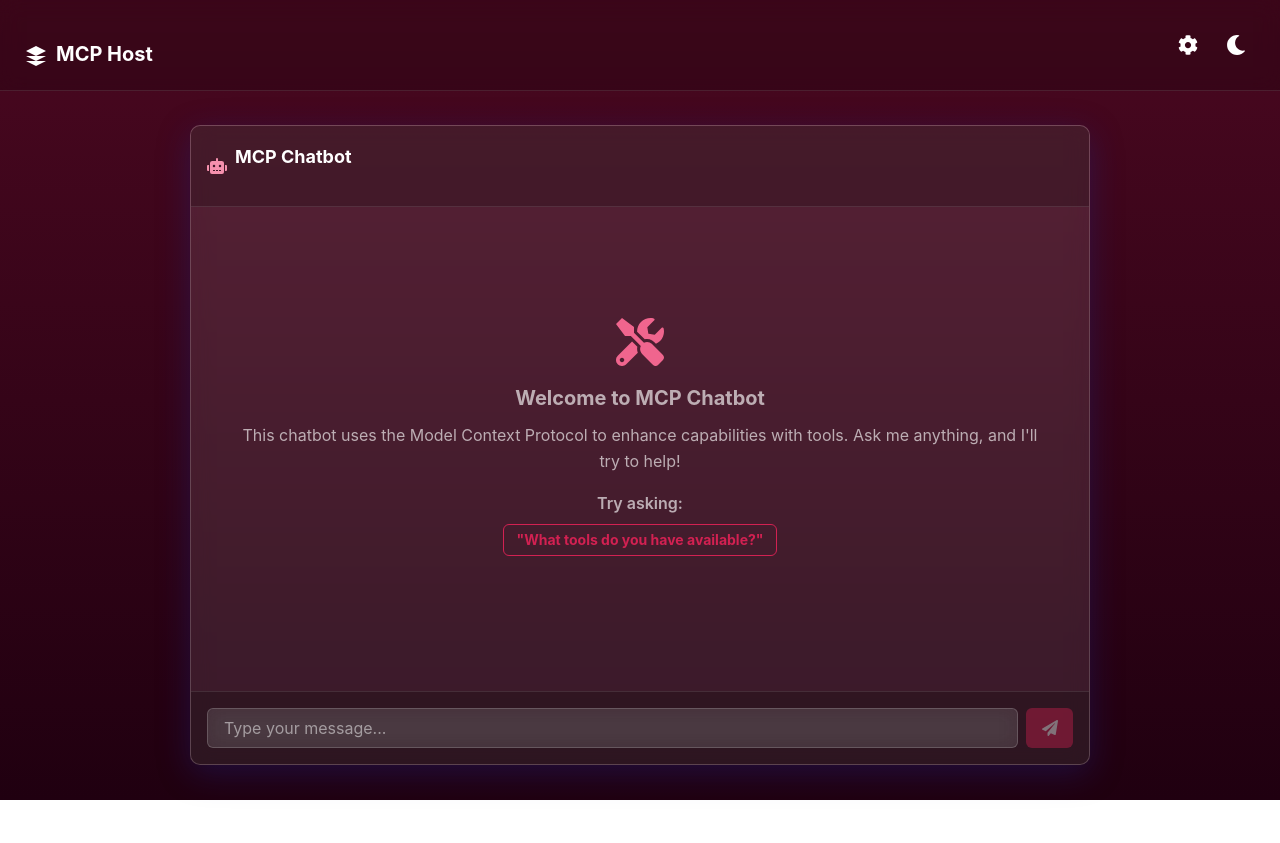
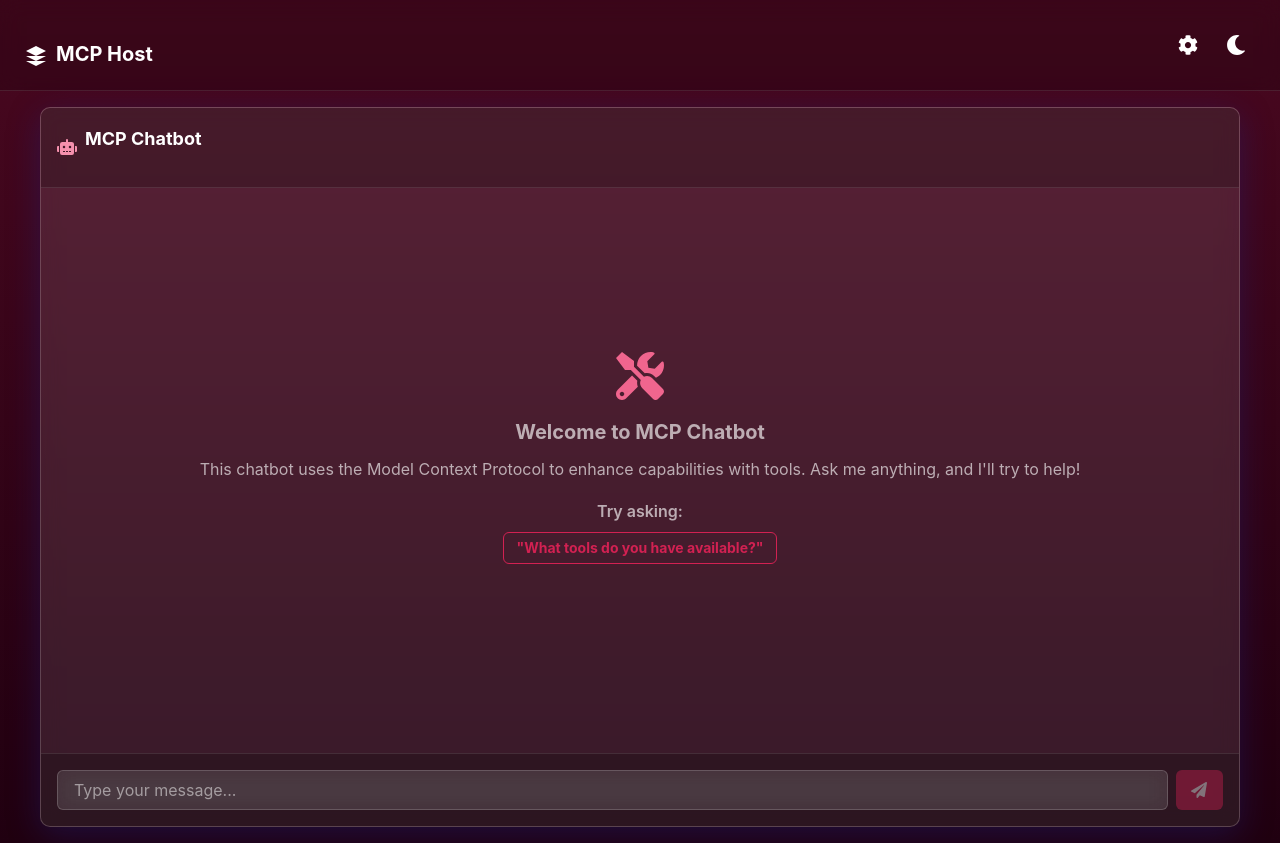
Before and after one commit to aidecentralized/canvas, a React (Create React App) app in the folder client/: page / in a window 1280 px wide. Before the commit the page ends 800 px from the top, so only its background shows below. Built offline with nearby package versions, Linux system fonts and the light colour scheme.

Commit message:
refactor: enhance ChatInterface layout and message styling for improved usability

```diff
--- a/client/src/components/ChatInterface.tsx
+++ b/client/src/components/ChatInterface.tsx
@@ -30,8 +30,8 @@ const ChatInterface: React.FC = () => {
   return (
     <Box
       width="100%"
-      maxWidth="900px"
-      height="80vh"
+      maxWidth="1200px" // Increased max width for larger screens
+      height="90vh" // Increased height to occupy more vertical space
       {...theme.glassmorphism.card}
       p={0}
       position="relative"
@@ -120,6 +120,8 @@ const ChatInterface: React.FC = () => {
               borderRadius="lg"
               borderTopRightRadius={message.role === "user" ? "0" : "lg"}
               borderTopLeftRadius={message.role === "user" ? "lg" : "0"}
+              wordBreak="break-word" // Ensures text wraps within the box
+              boxShadow="md" // Adds a subtle shadow for better visibility
             >
               <Flex align="center" mb={2}>
                 <Icon
@@ -128,7 +130,9 @@ const ChatInterface: React.FC = () => {
                   mr={2}
                   color={message.role === "user" ? "white" : "crimson.200"}
                 />
-                <Text fontWeight="bold">
+                <Text fontWeight="bold" fontSize="sm">
+                  {" "}
+                  // Adjusted font size for better alignment
                   {message.role === "user" ? "You" : "Assistant"}
                 </Text>
               </Flex>
```
